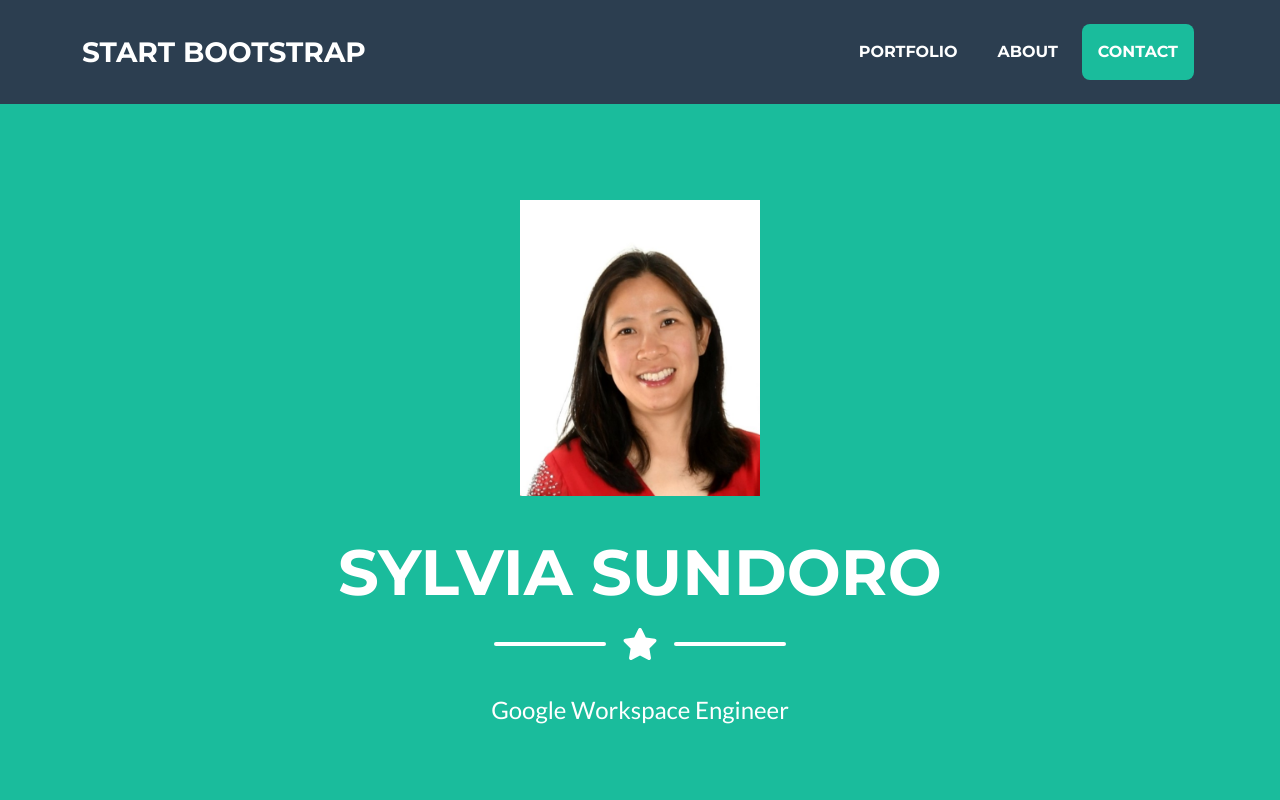
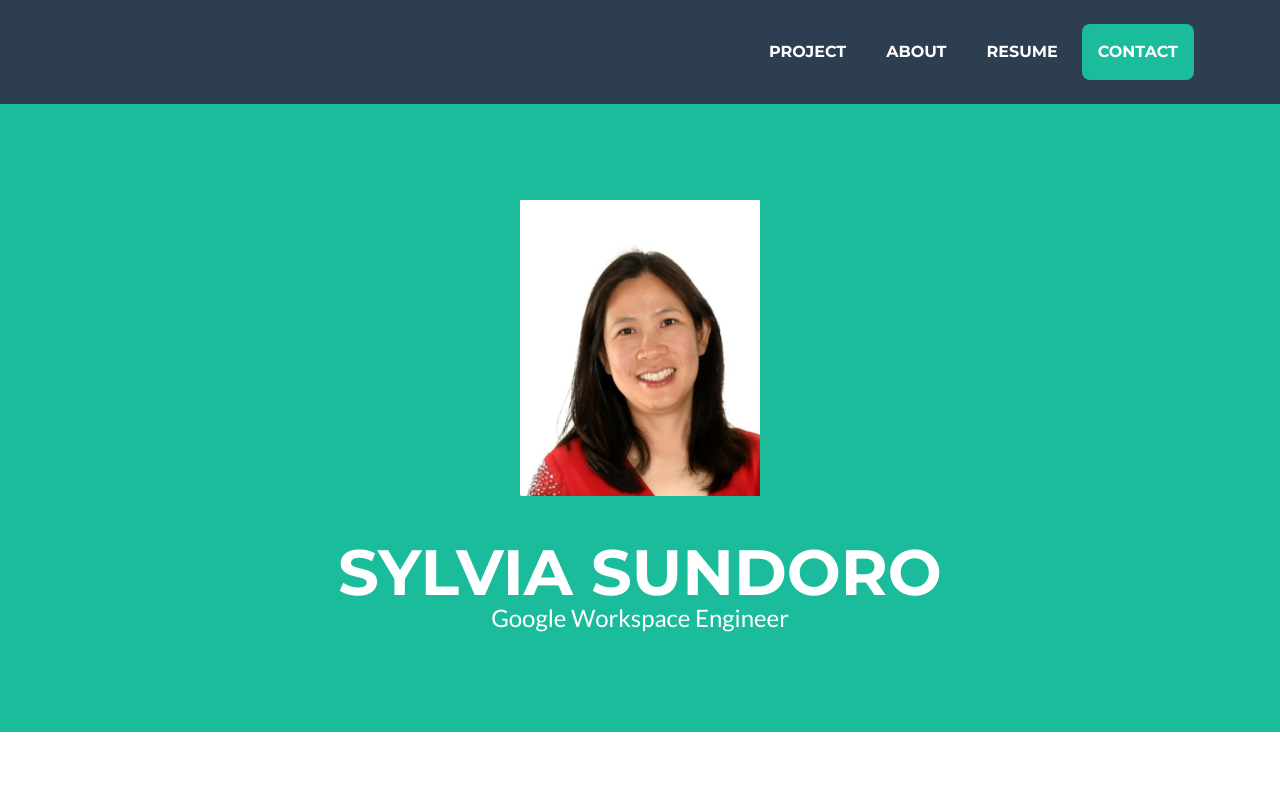
Before and after one commit to ss-connect/SylviaSundoro.github.io, a plain HTML site: page index.html in a window 1280 px wide. Shown: the top 800 px of the page. Drawn offline with nearby package versions, Linux system fonts and the light colour scheme.

Commit message:
Update index.html

```diff
--- a/index.html
+++ b/index.html
@@ -5,7 +5,7 @@
         <meta name="viewport" content="width=device-width, initial-scale=1, shrink-to-fit=no" />
         <meta name="description" content="" />
         <meta name="author" content="" />
-        <title>Freelancer - Start Bootstrap Theme</title>
+        <title>Portfolio - Sylvia Sundoro</title>
         <!-- Favicon-->
         <link rel="icon" type="image/x-icon" href="assets/favicon.ico" />
         <!-- Font Awesome icons (free version)-->
@@ -20,15 +20,15 @@
         <!-- Navigation-->
         <nav class="navbar navbar-expand-lg bg-secondary text-uppercase fixed-top" id="mainNav">
             <div class="container">
-                <a class="navbar-brand" href="#page-top">Start Bootstrap</a>
                 <button class="navbar-toggler text-uppercase font-weight-bold bg-primary text-white rounded" type="button" data-bs-toggle="collapse" data-bs-target="#navbarResponsive" aria-controls="navbarResponsive" aria-expanded="false" aria-label="Toggle navigation">
                     Menu
                     <i class="fas fa-bars"></i>
                 </button>
                 <div class="collapse navbar-collapse" id="navbarResponsive">
                     <ul class="navbar-nav ms-auto">
-                        <li class="nav-item mx-0 mx-lg-1"><a class="nav-link py-3 px-0 px-lg-3 rounded" href="#portfolio">Portfolio</a></li>
+                        <li class="nav-item mx-0 mx-lg-1"><a class="nav-link py-3 px-0 px-lg-3 rounded" href="#portfolio">Project</a></li>
                         <li class="nav-item mx-0 mx-lg-1"><a class="nav-link py-3 px-0 px-lg-3 rounded" href="#about">About</a></li>
+                        <li class="nav-item mx-0 mx-lg-1"><a class="nav-link py-3 px-0 px-lg-3 rounded" href="#about">Resume</a></li>
                         <li class="nav-item mx-0 mx-lg-1"><a class="nav-link py-3 px-0 px-lg-3 rounded" href="#contact">Contact</a></li>
                     </ul>
                 </div>
@@ -42,11 +42,6 @@
                 <!-- Masthead Heading-->
                 <h1 class="masthead-heading text-uppercase mb-0">Sylvia Sundoro</h1>
                 <!-- Icon Divider-->
-                <div class="divider-custom divider-light">
-                    <div class="divider-custom-line"></div>
-                    <div class="divider-custom-icon"><i class="fas fa-star"></i></div>
-                    <div class="divider-custom-line"></div>
-                </div>
                 <!-- Masthead Subheading-->
                 <p class="masthead-subheading font-weight-light mb-0">Google Workspace Engineer</p>
             </div>
@@ -139,10 +134,6 @@
                 </div>
                 <!-- About Section Button-->
                 <div class="text-center mt-4">
-                    <a class="btn btn-xl btn-outline-light" href="https://startbootstrap.com/theme/freelancer/">
-                        <i class="fas fa-download me-2"></i>
-                        Free Download!
-                    </a>
                 </div>
             </div>
         </section>
```
